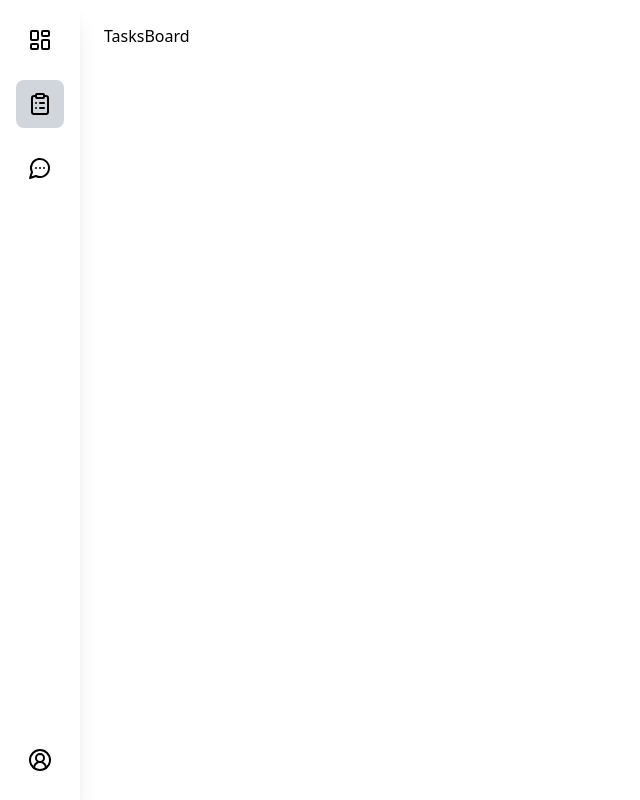
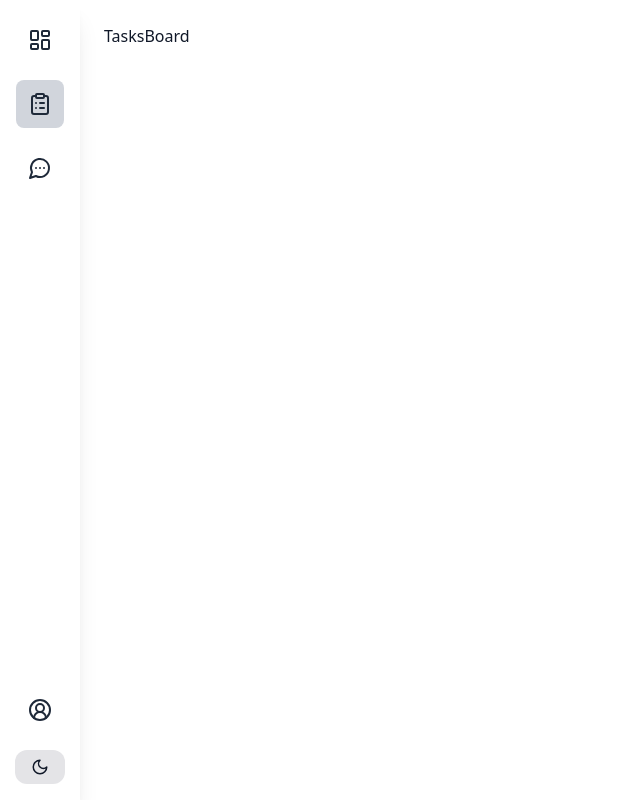
Before and after one commit to Guna-meda/Togethr, a React (Vite) app: page /Togethr/TasksBoard in a window 1280 px wide. Shown: the whole page, without its empty margins (0-640 px from the left). Built offline with nearby package versions, Linux system fonts and the light colour scheme.

Commit message:
themes failed

```diff
--- a/package.json
+++ b/package.json
@@ -16,8 +16,10 @@
     "lucide-react": "^0.503.0",
     "react": "^19.0.0",
     "react-dom": "^19.0.0",
+    "react-firebase-hooks": "^5.1.1",
     "react-router-dom": "^7.5.1",
-    "tailwindcss": "^4.1.4"
+    "tailwindcss": "^4.1.4",
+    "zustand": "^5.0.3"
   },
   "devDependencies": {
     "@eslint/js": "^9.22.0",
--- a/src/App.jsx
+++ b/src/App.jsx
@@ -1,16 +1,40 @@
-import React from 'react'
-import { Routes, Route } from 'react-router-dom';
-import Sidebar from './components/sideBar';
-import Dashboard from './pages/Dashboard';
-import TasksBoard from './pages/TasksBoard';
-import Profile from './pages/Profile';
-import ChatPage from './pages/ChatPage';
+import React, { useEffect } from "react";
+import { Routes, Route } from "react-router-dom";
+import Sidebar from "./components/sideBar";
+import Dashboard from "./pages/Dashboard";
+import TasksBoard from "./pages/TasksBoard";
+import Profile from "./pages/Profile";
+import ChatPage from "./pages/ChatPage";
+import { useAppStore } from "./store/useAppStore";
 
 const App = () => {
+  const setdarkTheme = useAppStore((state) => state.setdarkTheme);
+  const darkTheme = useAppStore((state) => state.darkTheme);
+  const isThemeLoaded = useAppStore((state) => state.isThemeLoaded);
+
+  useEffect(() => {
+    const storedTheme = localStorage.getItem("theme");
+    const isDark = storedTheme === "dark";
+    console.log(" Stored theme:", storedTheme, "→ isDark:", isDark);
+    setdarkTheme(isDark);
+  }, [setdarkTheme]);
+
+  useEffect(() => {
+    console.log("🌓 darkTheme changed to:", darkTheme);
+    const html = document.documentElement;
+    if (darkTheme) {
+      html.classList.add("dark");
+    } else {
+      html.classList.remove("dark");
+    }
+  }, [darkTheme, setdarkTheme]);
+
+  if (!isThemeLoaded) return null;
+
   return (
-    <div className="flex flex-col md:flex-row h-screen overflow-hidden">
+    <div className="flex flex-col md:flex-row h-screen overflow-hidden bg-white dark:bg-zinc-900 transition-colors duration-300">
       <Sidebar />
-    <div className="flex-grow p-4 md:p-6 overflow-y-auto">
+      <div className="flex-grow p-4 md:p-6 overflow-y-auto text-gray-900 dark:text-gray-100">
         <Routes>
           <Route path="/" element={<Dashboard />} />
           <Route path="/TasksBoard" element={<TasksBoard />} />
@@ -19,7 +43,7 @@ const App = () => {
         </Routes>
       </div>
     </div>
-  )
-}
+  );
+};
 
-export default App
+export default App;
--- a/src/components/sideBar.jsx
+++ b/src/components/sideBar.jsx
@@ -1,17 +1,25 @@
-import { useState } from 'react';
-import { useLocation, Link } from 'react-router-dom';
-import { Menu , LayoutDashboard ,ClipboardList,MessageCircleMore ,CircleUserRound } from 'lucide-react';
-
+import { useState } from "react";
+import { useLocation, Link } from "react-router-dom";
+import {
+  Menu,
+  LayoutDashboard,
+  ClipboardList,
+  MessageCircleMore,
+  CircleUserRound,
+  Moon,
+  Sun,
+} from "lucide-react";
+import { useAppStore } from "../store/useAppStore";
 
 const Sidebar = () => {
   const [open, setOpen] = useState(false);
   const { pathname } = useLocation();
+  const { darkTheme, toggledarkTheme } = useAppStore();
 
   const navItems = [
-    { name: 'home', icon: <LayoutDashboard />, path: '/' },
-    { name: 'tasks', icon: <ClipboardList  />, path: '/TasksBoard' },
-    { name: 'chat', icon: <MessageCircleMore   />, path: '/ChatPage' },
-
+    { name: "home", icon: <LayoutDashboard />, path: "/" },
+    { name: "tasks", icon: <ClipboardList />, path: "/TasksBoard" },
+    { name: "chat", icon: <MessageCircleMore />, path: "/ChatPage" },
   ];
 
   return (
@@ -19,15 +27,15 @@ const Sidebar = () => {
       <div className="md:hidden p-6">
         <Menu
           onClick={() => setOpen(!open)}
-          className="w-6 h-6 cursor-pointer text-gray-800"
+          className="w-6 h-6 cursor-pointer text-gray-800 dark:text-gray-100"
         />
       </div>
 
       <div
         className={`
-          fixed top-0 left-0 h-full w-20 bg-white shadow-xl z-50
+          fixed top-0 left-0 h-full w-20 bg-white dark:bg-zinc-900 shadow-xl z-50
           transform transition-transform duration-300 ease-in-out
-          ${open ? 'translate-x-0' : '-translate-x-full'}
+          ${open ? "translate-x-0" : "-translate-x-full"}
           md:translate-x-0 md:static md:block
         `}
       >
@@ -36,7 +44,7 @@ const Sidebar = () => {
             <div className="md:hidden p-3 self-start">
               <Menu
                 onClick={() => setOpen(false)}
-                className="w-6 h-6 cursor-pointer text-gray-800"
+                className="w-6 h-6 cursor-pointer text-gray-800 dark:text-gray-100"
               />
             </div>
 
@@ -47,8 +55,12 @@ const Sidebar = () => {
                   to={item.path}
                   className={`
                     p-3 rounded-lg text-center
-                    ${pathname === item.path ? 'bg-gray-300' : 'hover:bg-gray-200'}
-                    transition-colors w-full
+                    ${
+                      pathname === item.path
+                        ? "bg-gray-300 dark:bg-zinc-700"
+                        : "hover:bg-gray-200 dark:hover:bg-zinc-800"
+                    }
+                    transition-colors w-full text-gray-800 dark:text-gray-100
                   `}
                   onClick={() => setOpen(false)}
                 >
@@ -58,18 +70,29 @@ const Sidebar = () => {
             </div>
           </div>
 
-          <div className="flex justify-center w-full">
+          <div className="flex flex-col items-center gap-4 w-full">
             <Link
               to="/profile"
               className={`
                 p-3 rounded-lg text-center
-                ${pathname === '/profile' ? 'bg-gray-300' : 'hover:bg-gray-200'}
-                transition-colors
+                ${
+                  pathname === "/profile"
+                    ? "bg-gray-300 dark:bg-zinc-700"
+                    : "hover:bg-gray-200 dark:hover:bg-zinc-800"
+                }
+                transition-colors text-gray-800 dark:text-gray-100
               `}
               onClick={() => setOpen(false)}
             >
               <CircleUserRound />
             </Link>
+
+            <button
+              onClick={toggledarkTheme}
+              className="flex items-center gap-2 px-4 py-2 bg-zinc-200 dark:bg-zinc-800 text-gray-900 dark:text-white rounded-xl hover:opacity-80"
+            >
+              {darkTheme ? <Sun size={18} /> : <Moon size={18} />}
+            </button>
           </div>
         </nav>
       </div>
--- /dev/null
+++ b/src/store/useAppStore.js
@@ -0,0 +1,18 @@
+import { create } from "zustand";
+
+export const useAppStore = create((set) => ({
+  darkTheme: false,
+  isThemeLoaded: false,
+
+  toggledarkTheme: () => {
+    set((state) => {
+      const newMode = !state.darkTheme;
+      localStorage.setItem("theme", newMode ? "dark" : "light");
+      return { darkTheme: newMode };
+    });
+  },
+  setdarkTheme: (isDark) => {
+    localStorage.setItem("theme", isDark ? "dark" : "light");
+    set({ darkTheme: isDark, isThemeLoaded: true });
+  },
+}));
--- /dev/null
+++ b/tailwind.config.js
@@ -0,0 +1,9 @@
+/** @type {import('tailwindcss').Config} */
+module.exports = {
+  darkTheme: "class",
+  content: ["./src/**/*.{js,jsx,ts,tsx}"],
+  theme: {
+    extend: {},
+  },
+  plugins: [],
+};
```
Also changed, not shown: 1 other file (tests, documents, lock files or other folders). Lines whose indentation alone changed are shown as unchanged.
